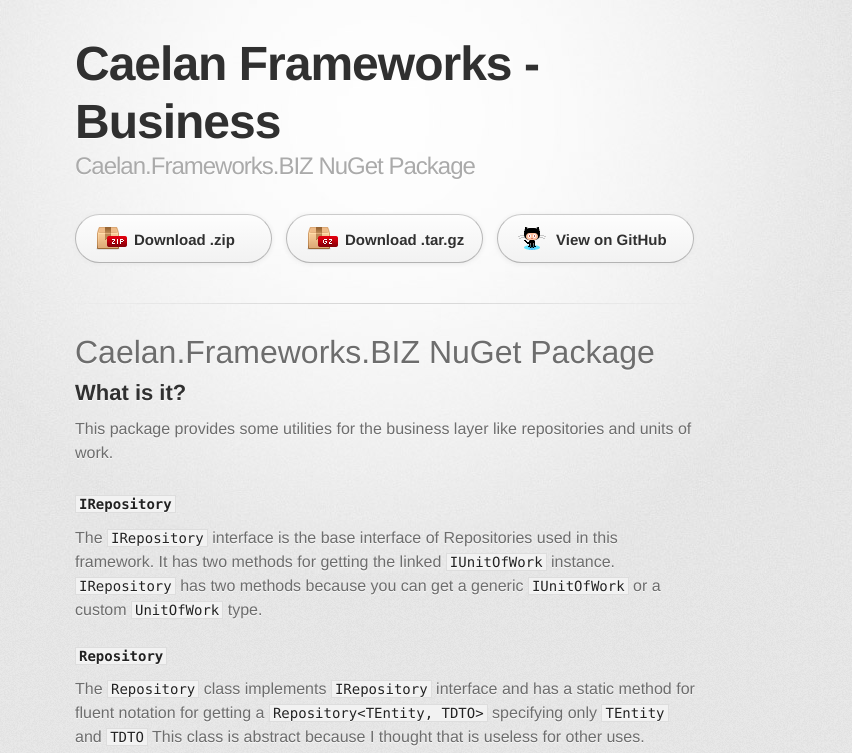
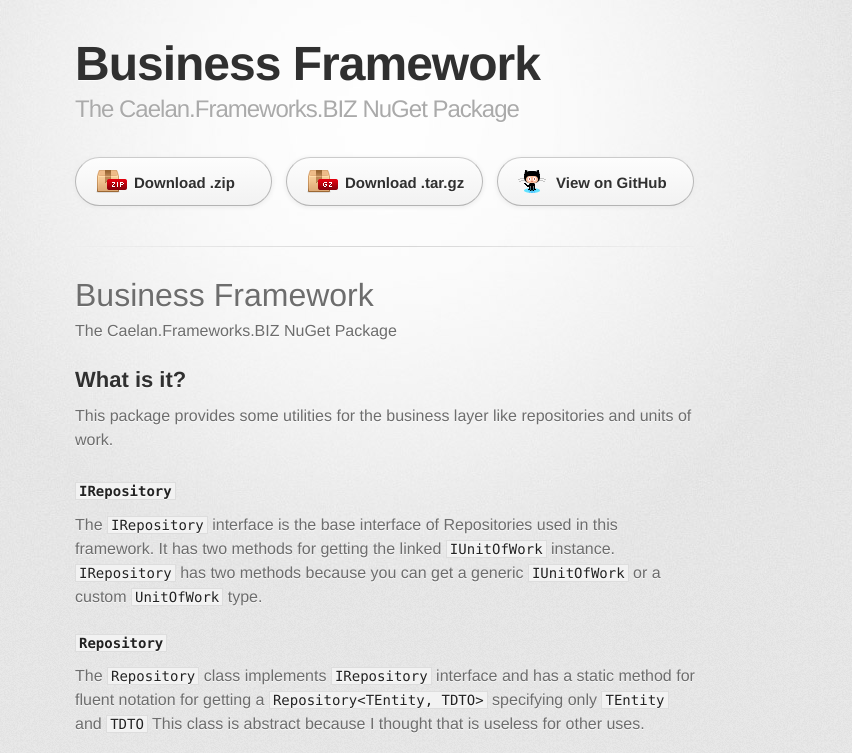
Before and after one commit to Ar3sDevelopment/UnitOfWork.NET, a plain HTML site: page index.html in a window 1280 px wide. Shown: the top 753 px of the page, without its empty margins (255-1107 px from the left). Drawn offline with Linux system fonts and the light colour scheme; a web font is replaced by a local one.

Commit message:
Create gh-pages branch via GitHub

```diff
--- a/index.html
+++ b/index.html
@@ -10,7 +10,7 @@
     <!--[if lt IE 9]>
     <script src="//html5shiv.googlecode.com/svn/trunk/html5.js"></script>
     <![endif]-->
-    <title>Caelan Frameworks - Business by Ar3sDevelopment</title>
+    <title>Business Framework by Ar3sDevelopment</title>
   </head>
 
   <body>
@@ -18,8 +18,8 @@
       <div class="inner">
 
         <header>
-          <h1>Caelan Frameworks - Business</h1>
-          <h2>Caelan.Frameworks.BIZ NuGet Package</h2>
+          <h1>Business Framework</h1>
+          <h2>The Caelan.Frameworks.BIZ NuGet Package</h2>
         </header>
 
         <section id="downloads" class="clearfix">
@@ -32,7 +32,9 @@
 
         <section id="main_content">
           <h1>
-<a id="caelanframeworksbiz-nuget-package" class="anchor" href="#caelanframeworksbiz-nuget-package" aria-hidden="true"><span class="octicon octicon-link"></span></a>Caelan.Frameworks.BIZ NuGet Package</h1>
+<a id="business-framework" class="anchor" href="#business-framework" aria-hidden="true"><span class="octicon octicon-link"></span></a>Business Framework</h1>
+
+<p>The Caelan.Frameworks.BIZ NuGet Package</p>
 
 <h2>
 <a id="what-is-it" class="anchor" href="#what-is-it" aria-hidden="true"><span class="octicon octicon-link"></span></a>What is it?</h2>
@@ -201,7 +203,7 @@
         </section>
 
         <footer>
-          Caelan Frameworks - Business is maintained by <a href="https://github.com/Ar3sDevelopment">Ar3sDevelopment</a><br>
+          Business Framework is maintained by <a href="https://github.com/Ar3sDevelopment">Ar3sDevelopment</a><br>
           This page was generated by <a href="http://pages.github.com">GitHub Pages</a>. Tactile theme by <a href="https://twitter.com/jasonlong">Jason Long</a>.
         </footer>
 
```
Also changed, not shown: params.json (+1 -1 lines).
